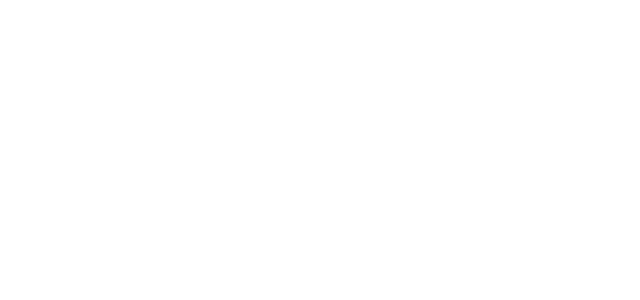
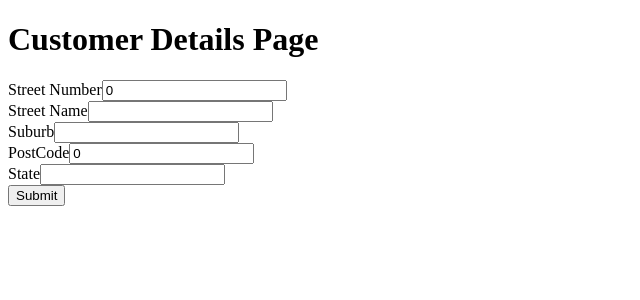
Before and after one commit to PieterJanDelbecke/motor-app-client, a React (Vite) app: page /customerdetails in a window 1280 px wide. Before the commit this address had no page. Shown: the top 300 px of the page, without its empty margins (0-640 px from the left). Built offline with nearby package versions, Linux system fonts and the light colour scheme.

Commit message:
forms for customer details page

```diff
--- a/src/App.jsx
+++ b/src/App.jsx
@@ -4,6 +4,7 @@
 
 import Home from "./components/home"
 import SignUp from "./components/signUp"
+import CustomerDetailPage from "./components/customerDetailsPage"
 import CustomerInfo from "./components/customerInfo"
 import TestPage from "./components/testPage"
 
@@ -33,6 +34,7 @@
         <Routes>
           <Route path="/" element={<Home />}/>
           <Route path="/signup" element={<SignUp />} />
+          <Route path="/customerdetails" element={<CustomerDetailPage />} />
           <Route path="/info" element={<CustomerInfo />} />
           <Route path="/test" element={<TestPage />} />
         </Routes>
--- /dev/null
+++ b/src/components/customerDetailsPage.jsx
@@ -0,0 +1,81 @@
+import { useState } from "react";
+
+const CustomerDetailPage = () => {
+  const [customerId, setCustomerId] = useState("");
+  const [streetNumber, setStreetNumber] = useState(0);
+  const [streetName, setStreetName] = useState("");
+  const [suburb, setSuburb] = useState("");
+  const [postcode, setPostcode] = useState(0);
+  const [state, setState] = useState("");
+
+  const handleSubmit = () =>{
+    const response = {
+      streetNumber: streetNumber,
+      streetName: streetName,
+      suburb: suburb,
+      postcode: postcode,
+      state: state
+    }
+    console.log("response", response)
+  }
+  return (
+    <>
+      <h1>Customer Details Page</h1>
+      <form>
+        <div>
+          <label htmlFor="streetNumber">Street Number</label>
+          <input
+            type="text"
+            name="streetNumber"
+            id="streetNumber"
+            value={streetNumber}
+            onChange={(e) => setStreetNumber(e.target.value)}
+          />
+        </div>
+        <div>
+          <label htmlFor="streetName">Street Name</label>
+          <input
+            type="text"
+            name="streetName"
+            id="streetName"
+            value={streetName}
+            onChange={(e) => setStreetName(e.target.value)}
+          />
+        </div>
+        <div>
+          <label htmlFor="suburb">Suburb</label>
+          <input
+            type="text"
+            name="suburb"
+            id="suburb"
+            value={suburb}
+            onChange={(e) => setSuburb(e.target.value)}
+          />
+        </div>
+        <div>
+          <label htmlFor="postcode">PostCode</label>
+          <input
+            type="text"
+            name="postcode"
+            id="postcode"
+            value={postcode}
+            onChange={(e) => setPostcode(e.target.value)}
+          />
+        </div>
+        <div>
+          <label htmlFor="state">State</label>
+          <input
+            type="text"
+            name="state"
+            id="state"
+            value={state}
+            onChange={(e) => setState(e.target.value)}
+          />
+        </div>
+        <button onClick={handleSubmit}>Submit</button>
+      </form>
+    </>
+  );
+};
+
+export default CustomerDetailPage;
--- a/src/components/home.jsx
+++ b/src/components/home.jsx
@@ -5,6 +5,7 @@
         <>
             <Link to="/signup">Sign Up</Link>
             <Link to="/test">Test</Link>
+            <Link to="/customerdetails">CustomerDetails</Link>
             <h1>Home Page</h1>
         </>
     )
```
Also changed, not shown: 1 other file (tests, documents, lock files or other folders).
